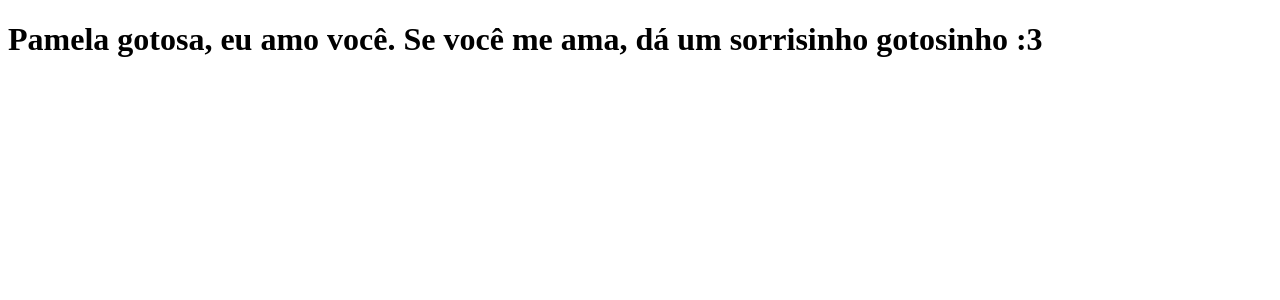
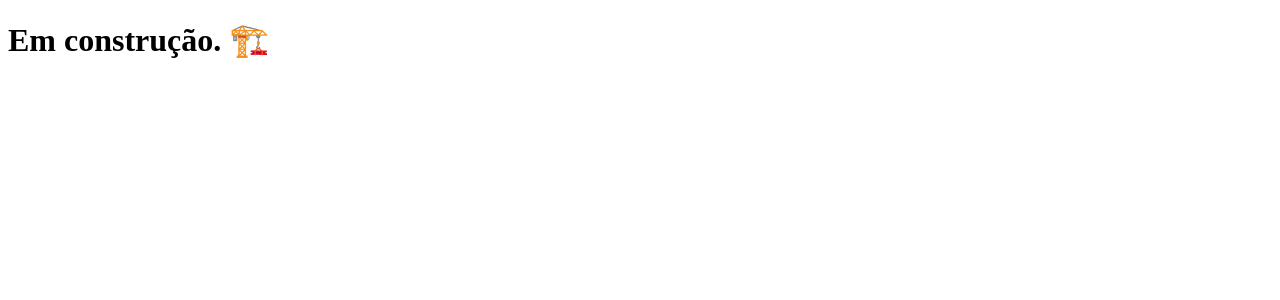
Before and after one commit to codigoisaac/tabnews-clone, a Next.js app: page / in a window 1280 px wide. Shown: the top 300 px of the page. Built offline with nearby package versions, Linux system fonts and the light colour scheme.

Commit message:
Update Home component to display construction message

```diff
--- a/pages/index.js
+++ b/pages/index.js
@@ -1,9 +1,5 @@
 function Home() {
-  return (
-    <h1>
-      Pamela gotosa, eu amo você. Se você me ama, dá um sorrisinho gotosinho :3
-    </h1>
-  );
+  return <h1>Em construção. 🏗️</h1>;
 }
 
 export default Home;
```
